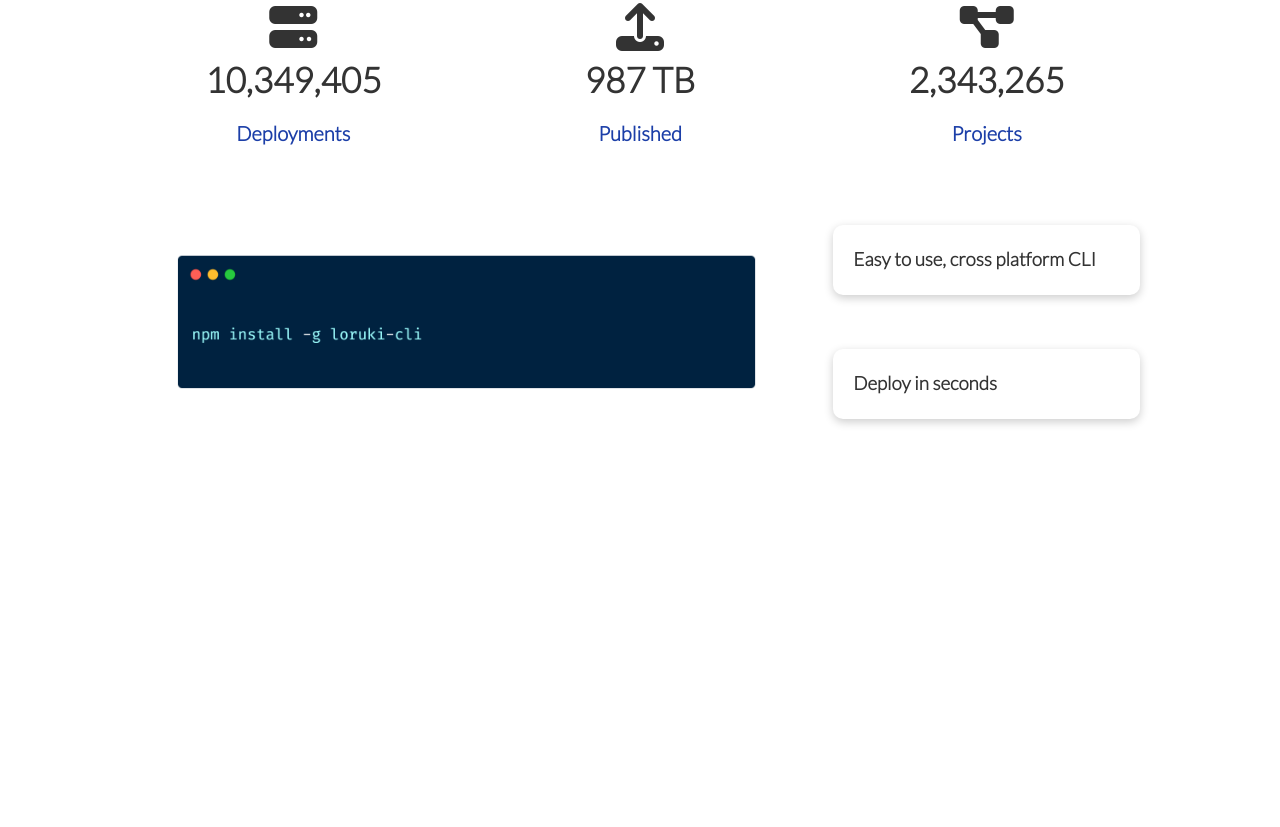
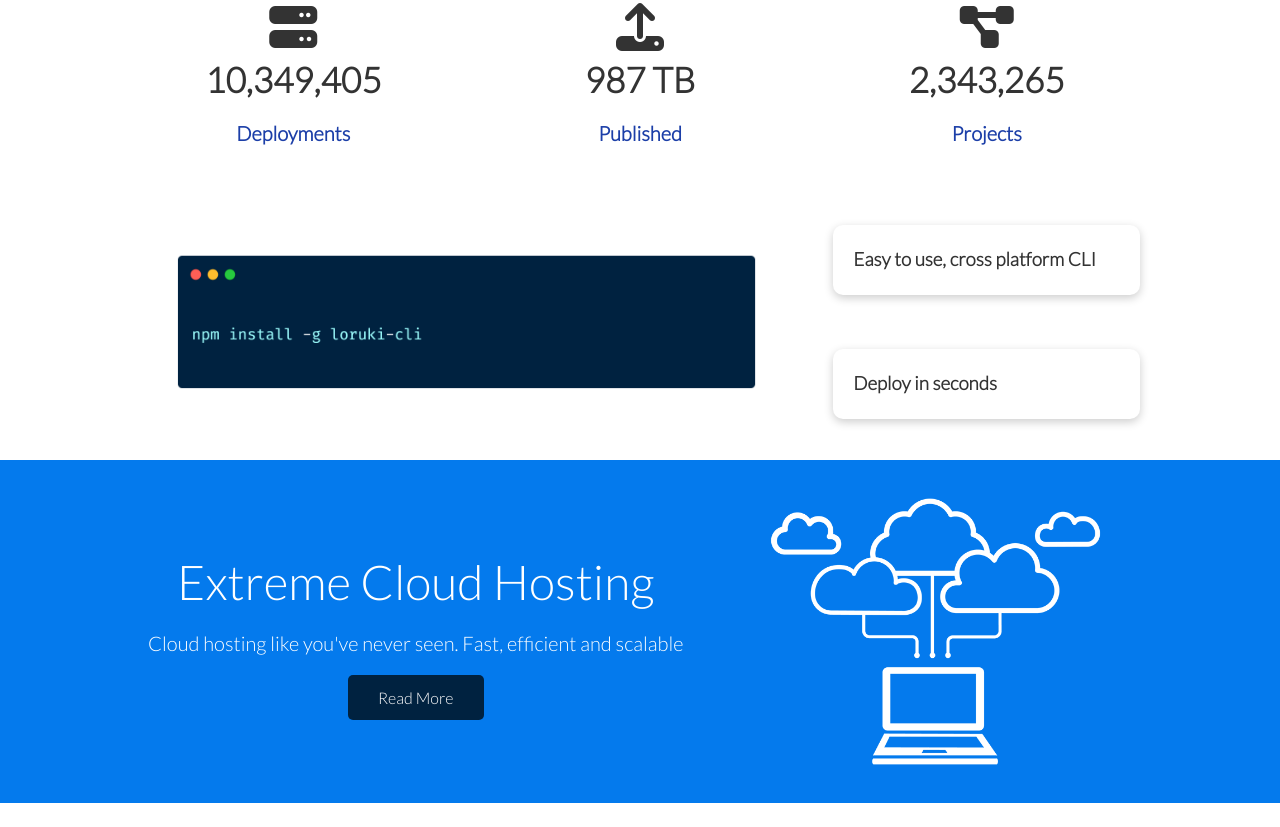
Before and after one commit to BF-FrontEnd-class-2024/group2-loruki-rebuild, a website: page index.html in a window 1280 px wide. Shown: the part 675-1502 px from the top of the page. Before the commit the page ends 1111 px from the top, so only its background shows below. Drawn offline with Linux system fonts and the light colour scheme.

Commit message:
add container5 extra info

```diff
--- a/index.html
+++ b/index.html
@@ -115,5 +115,20 @@
         </div>
       </div>
     </section>
+
+    <!-- Cloud -->
+
+    <section class="cloud bg-primary my-2 py-2">
+      <div class="container grid">
+        <div class="text-center">
+          <h2 class="lg">Extreme Cloud Hosting</h2>
+          <p class="lead my-1">
+            Cloud hosting like you've never seen. Fast, efficient and scalable
+          </p>
+          <a href="features.html" class="btn btn-dark">Read More</a>
+        </div>
+        <img src="images/cloud.png" alt="" />
+      </div>
+    </section>
   </body>
 </html>
--- a/styles/index.css
+++ b/styles/index.css
@@ -186,3 +186,9 @@ pre {
   grid-column: 1 / span 2;
   grid-row: 1 / span 2;
 }
+
+/* Cloud */
+
+.cloud .grid {
+  grid-template-columns: 4fr 3fr;
+}
```
